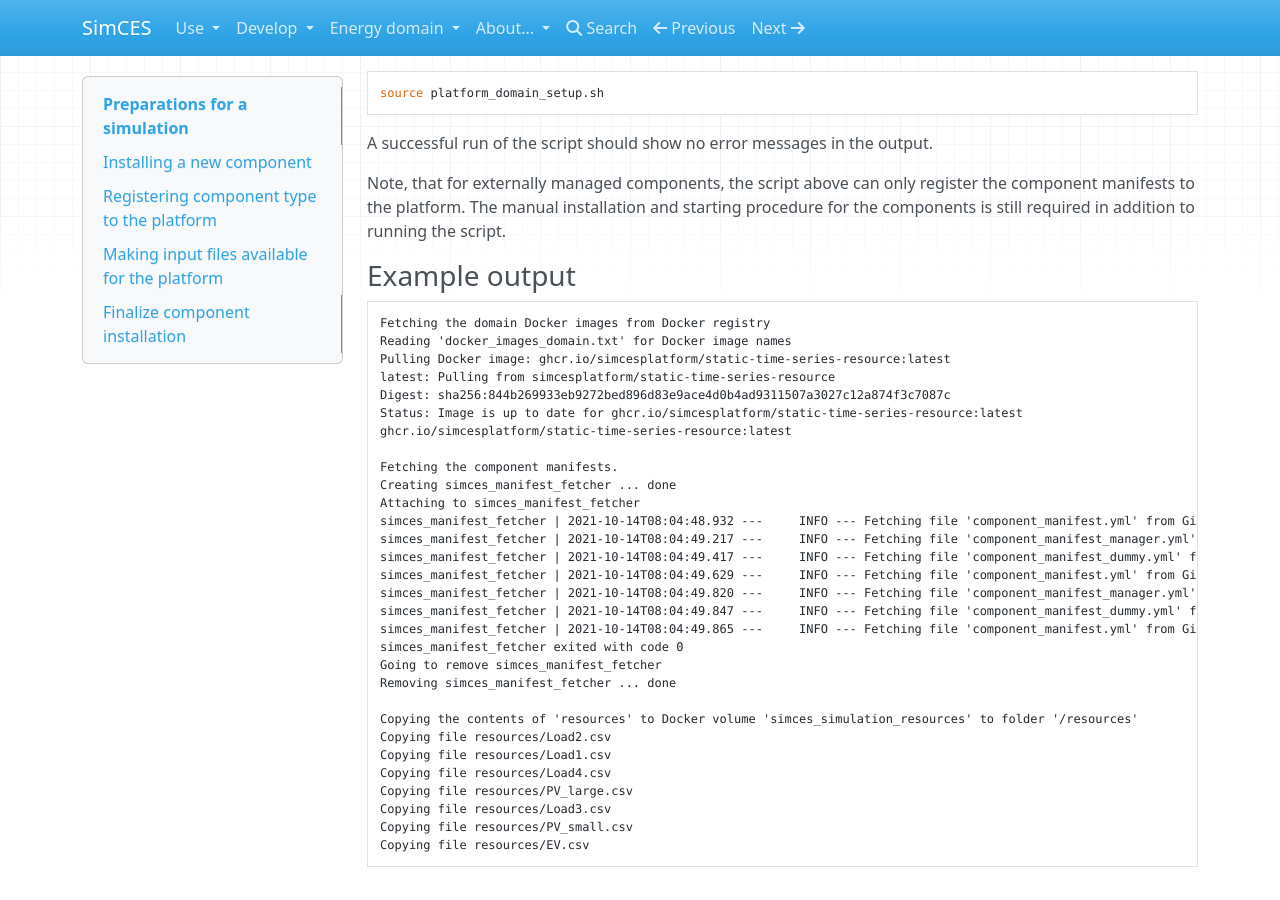
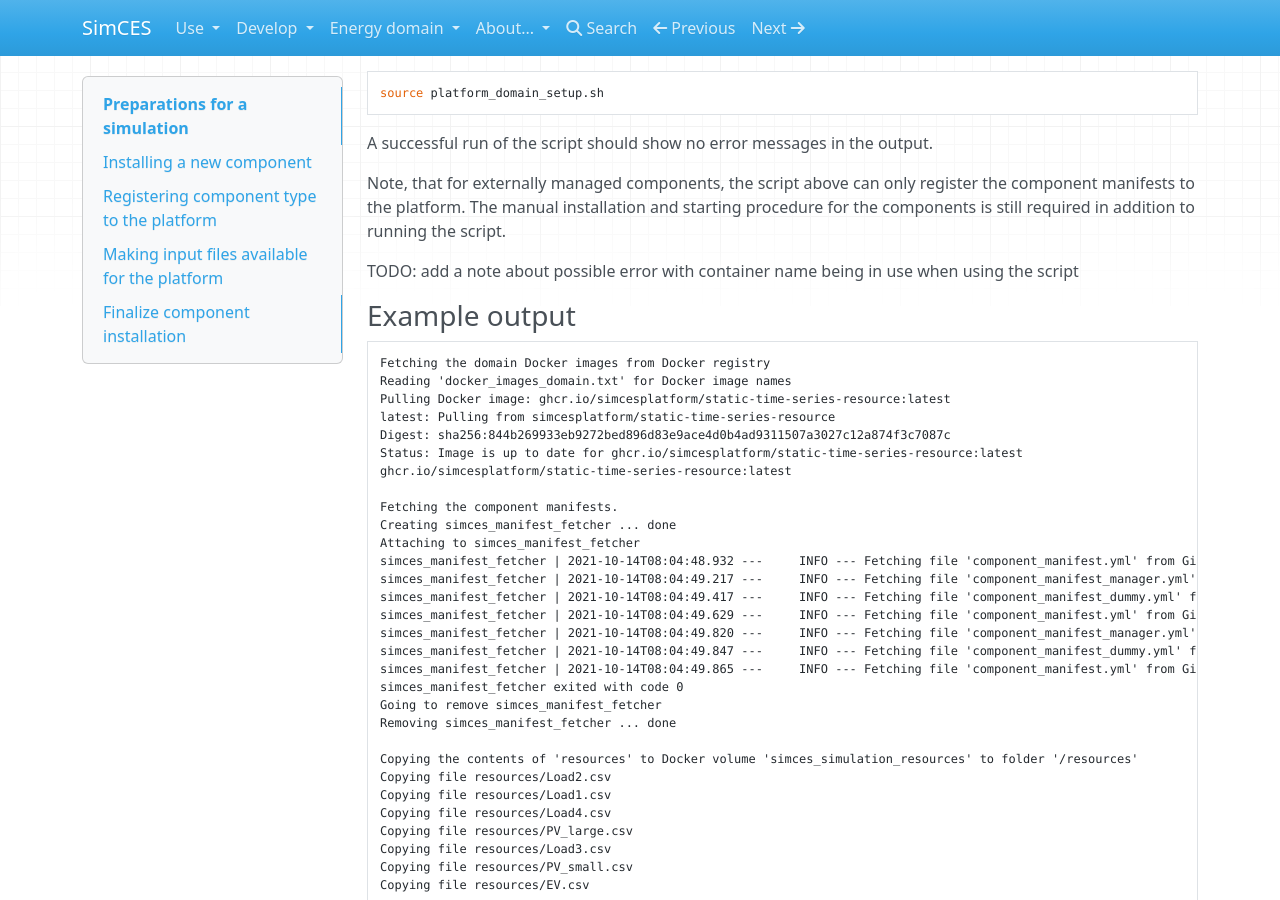
Before and after one commit to simcesplatform/simcesplatform.github.io, an MkDocs documentation site: the page built from markdown/core_run-preparations.md, in a window 1280 px wide and 900 px high, scrolled down 3763 px. Built offline with MkDocs 1.6.1, drawn with Linux system fonts in a browser that asks for light colours; nearby versions of some CDN libraries; library files that are not in the unit come from our copies.

Commit message:
Added a couple of TODOs.

````diff
--- a/markdown/core_run-preparations.md
+++ b/markdown/core_run-preparations.md
@@ -138,6 +138,8 @@ A successful run of the script should show no error messages in the output.
 
 Note, that for externally managed components, the script above can only register the component manifests to the platform. The manual installation and starting procedure for the components is still required in addition to running the script.
 
+TODO: add a note about possible error with container name being in use when using the script
+
 ### Example output
 
 ```text
````
Also changed, not shown: markdown/core_dummycomponent.md (+2 -0 lines).
